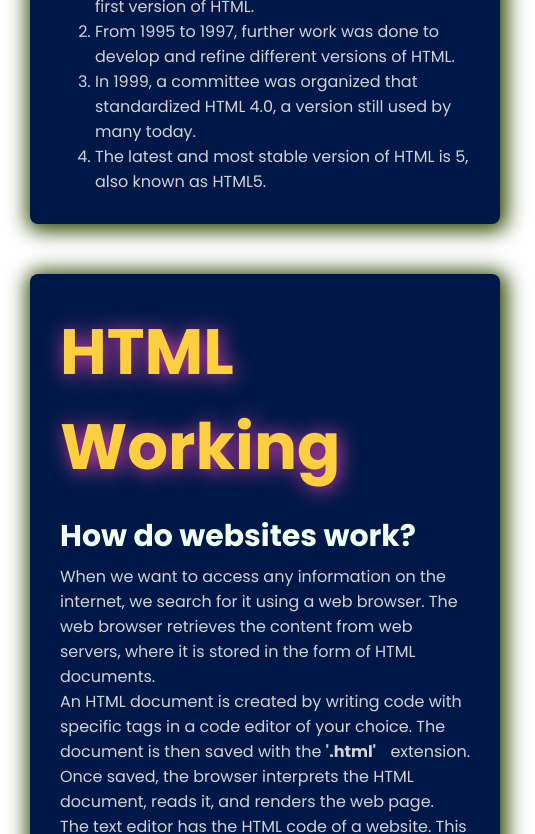
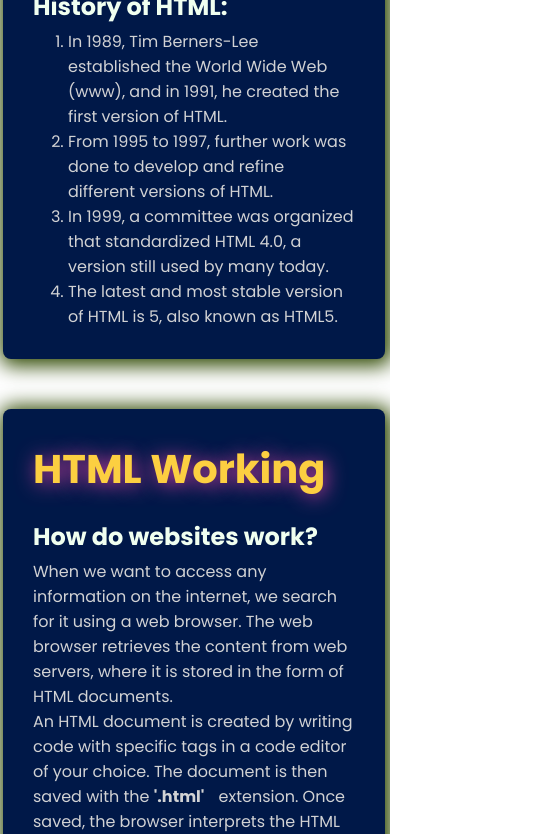
Before and after one commit to CodeBase404/Sikho, a plain HTML site: page courses/LearnHtml.html in a window 390 px wide. Shown: the part 1166-2000 px from the top of the page, 535 px wide, since content can reach past the window. Drawn offline with Linux system fonts and the light colour scheme.

Commit message:
Update Courses.css

```diff
--- a/stylesheets/Courses.css
+++ b/stylesheets/Courses.css
@@ -584,6 +584,22 @@ header {
         justify-content: space-between;
     }
 
+    body main section h1{
+        font-size: 2.5rem;
+    }
+
+
+    body main section h2{
+        font-size: 1.5rem;
+    }
+
+    main {
+        grid-area: main;
+        padding-left: 3px;
+        padding-right: 5px;
+
+    }
+
 }
 
 
@@ -838,6 +854,7 @@ main section h1{
     color: #fccf41;
     margin-bottom: 10px;
     font-size: 4rem;
+    overflow-wrap:anywhere;
     text-shadow: 2px 2px 20px  #d942a4;
 }
 main section li{
```
